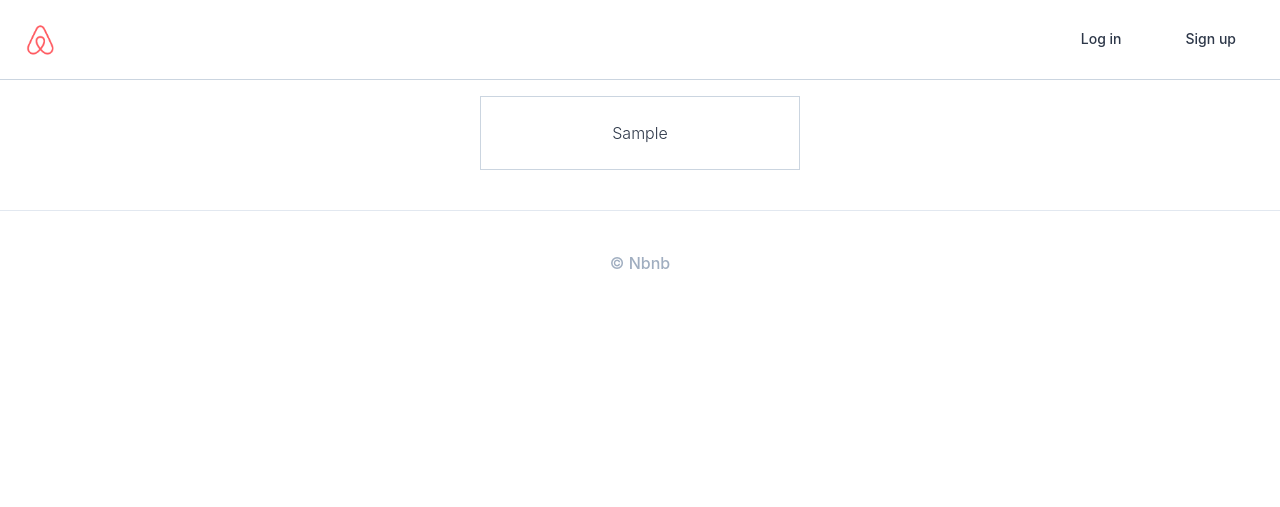
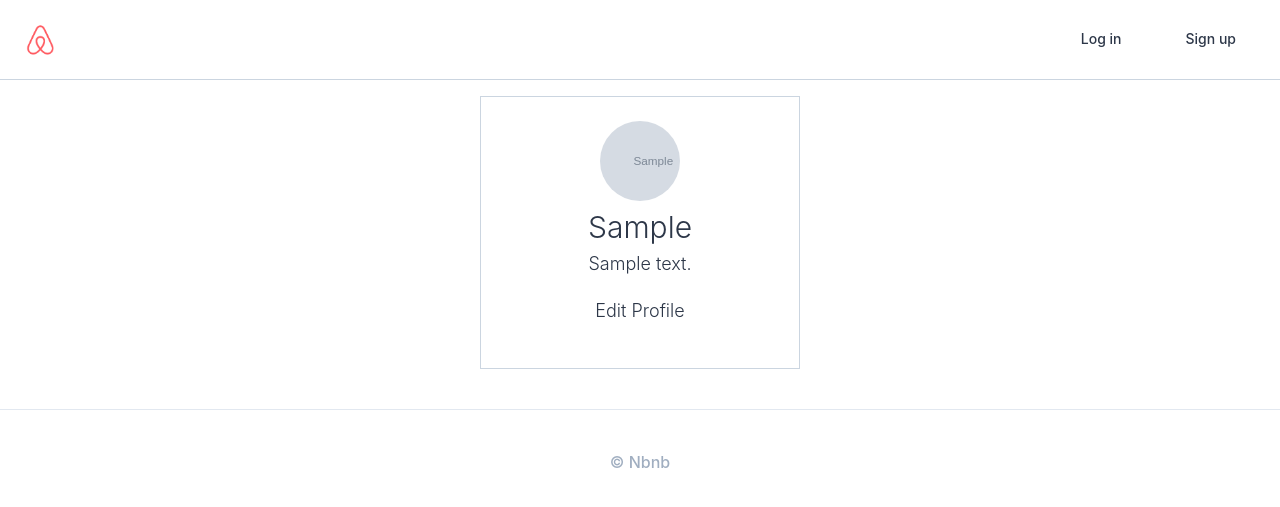
Before and after one commit to mugglecoder/airbnb-clone, a Django app: template templates/users/user_detail.html in a window 1280 px wide. Shown: the top 507 px of the page. Run offline with Django 3.2, Linux system fonts and the light colour scheme; the template is opened without the code that fills it: most values are stand-ins (such as "Sample title", 1, 10 or a date in 2020); grey boxes marked "Sample" are stand-in pictures; some libraries are stand-ins or nearby versions.

Commit message:
#21.4 User Profile part Two

```diff
--- /dev/null
+++ b/templates/mixins/user_avatar.html
@@ -0,0 +1,8 @@
+{% if user.avatar %}
+<div class="h-20 w-20 bg-gray-700 rounded-full bg-cover" style="background-image: url({{user.avatar.url}})">
+    <img src="" />
+{% else %}
+<div class="h-20 w-20 bg-gray-700 rounded-full text-white flex justify-center items-center overflow-hidden">
+    <span>{{user.first_name|first}}</span>
+{% endif %}
+</div>
--- a/templates/users/user_detail.html
+++ b/templates/users/user_detail.html
@@ -1,7 +1,7 @@
 {% extends "base.html" %}
 
 {% block page_title %}
-    Log In
+    {{user_obj.first_name}}'s Profile
 {% endblock page_title %}
 
 {% block search-bar %}
@@ -11,7 +11,18 @@
 
     <div class="container lg:w-5/12 md:w-1/2 xl:w-1/4 mx-auto my-10 flex flex-col items-center border p-6 border-gray-400">
 
-        {{user_obj.first_name}}
+        {% include 'mixins/user_avatar.html' with user=user_obj  %}
+
+        <div class="flex items-center">
+            <span class="text-3xl mt-1">{{user_obj.first_name}}</span>
+            {% if user_obj.superhost %}
+                <i class="fas fa-check-circle text-teal-400 ml-1"></i>
+            {% endif %}
+        </div>
+
+        <span class="text-lg">{{user_obj.bio}}</span>
+
+        <a href="#" class="btn">Edit Profile</a>
 
     </div>
 {% endblock content %}
```
